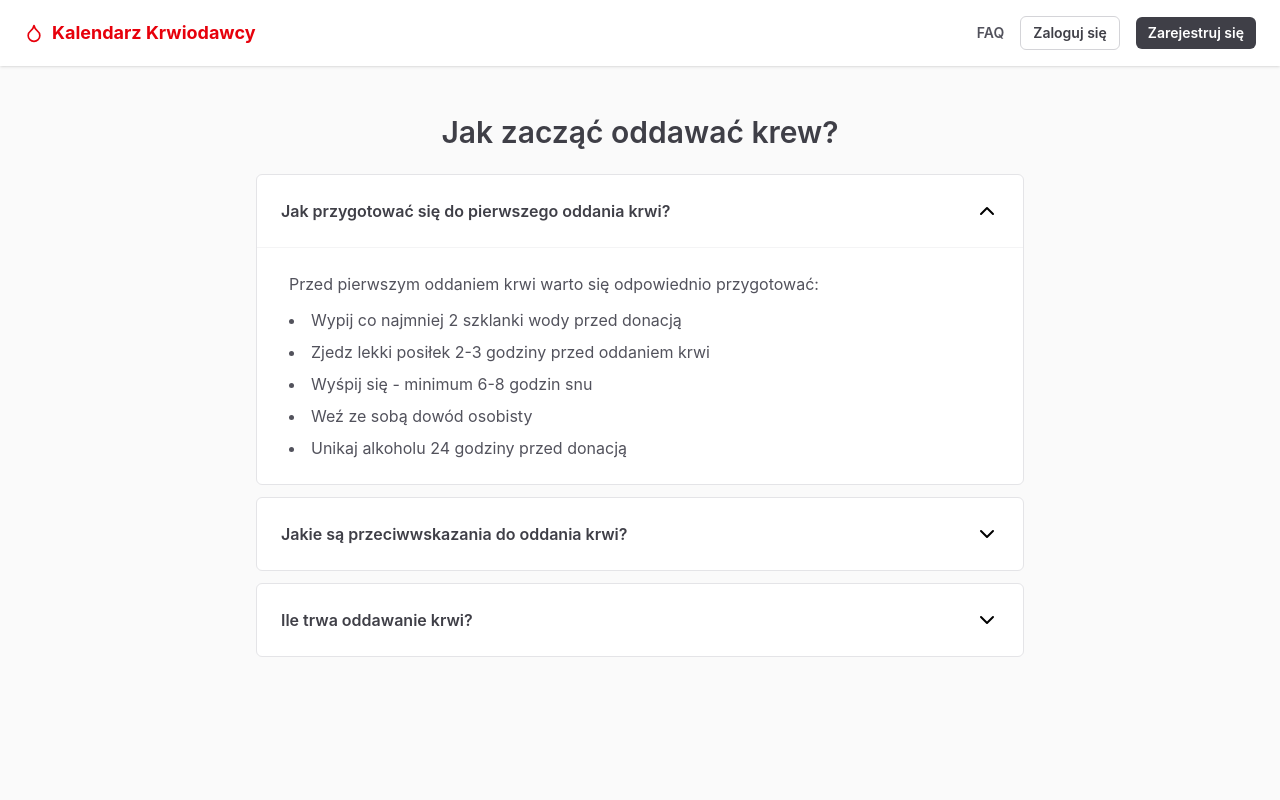
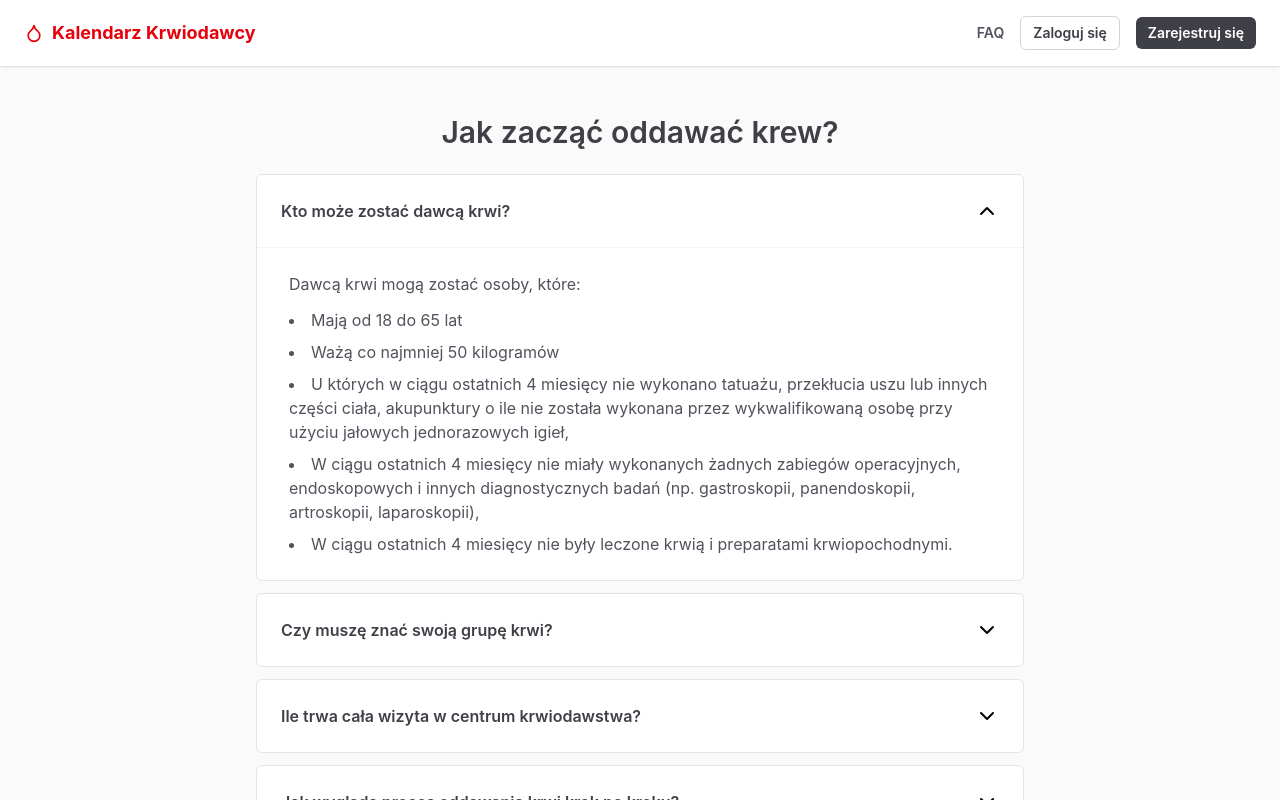
Before and after one commit to JuncProgramming/kalendarz-krwiodawcy, a React (Vite) app: page /faq in a window 1280 px wide. Both pictures are taken after a click on the button 987 px from the left and 211 px from the top of the page. Shown: the top 800 px of the page. Built offline with nearby package versions, Linux system fonts and the light colour scheme.

Commit message:
Add proper data for the FAQ page

```diff
--- a/src/data/faqData.tsx
+++ b/src/data/faqData.tsx
@@ -1,38 +1,243 @@
 export const faqData = [
   {
     id: 1,
-    question: 'Jak przygotować się do pierwszego oddania krwi?',
+    question: 'Kto może zostać dawcą krwi?',
     answer: (
       <>
-        <p>Przed pierwszym oddaniem krwi warto się odpowiednio przygotować:</p>
+        <p>Dawcą krwi mogą zostać osoby, które:</p>
         <ul className="list-disc list-inside space-y-2 mt-3">
-          <li>Wypij co najmniej 2 szklanki wody przed donacją</li>
-          <li>Zjedz lekki posiłek 2-3 godziny przed oddaniem krwi</li>
-          <li>Wyśpij się - minimum 6-8 godzin snu</li>
-          <li>Weź ze sobą dowód osobisty</li>
-          <li>Unikaj alkoholu 24 godziny przed donacją</li>
+          <li>Mają od 18 do 65 lat</li>
+          <li>Ważą co najmniej 50 kilogramów</li>
+          <li>
+            U których w ciągu ostatnich 4 miesięcy nie wykonano tatuażu,
+            przekłucia uszu lub innych części ciała, akupunktury o ile nie
+            została wykonana przez wykwalifikowaną osobę przy użyciu jałowych
+            jednorazowych igieł,
+          </li>
+          <li>
+            W ciągu ostatnich 4 miesięcy nie miały wykonanych żadnych zabiegów
+            operacyjnych, endoskopowych i innych diagnostycznych badań (np.
+            gastroskopii, panendoskopii, artroskopii, laparoskopii),
+          </li>
+          <li>
+            W ciągu ostatnich 4 miesięcy nie były leczone krwią i preparatami
+            krwiopochodnymi.
+          </li>
         </ul>
       </>
     ),
   },
   {
     id: 2,
-    question: 'Jakie są przeciwwskazania do oddania krwi?',
+    question: 'Czy muszę znać swoją grupę krwi?',
     answer: (
       <p>
-        Lista przeciwwskazań jest długa i obejmuje m.in. aktywne infekcje,
-        niedawne tatuaże, oraz niektóre choroby przewlekłe.
+        Nie, absolutnie <strong> nie musisz</strong>. Twoja grupa krwi zostanie
+        dokładnie zbadana i oznaczona w ośrodku dokonującym pobrania.
       </p>
     ),
   },
   {
     id: 3,
-    question: 'Ile trwa oddawanie krwi?',
+    question: 'Ile trwa cała wizyta w centrum krwiodawstwa?',
     answer: (
-      <p>
-        Samo pobranie krwi pełnej trwa zwykle od 5 do 10 minut. Cała wizyta,
-        wraz z rejestracją i badaniem, zajmuje około 45-60 minut.
-      </p>
+      <>
+        <p>Samo pobranie krwi pełnej trwa zwykle od 5 do 10 minut.</p>
+        <p className="mt-2">
+          Musisz jednak pamiętać o tym, żeby doliczyć czas na cały proces:
+          rejestrację, wypełnienie ankiety, badanie wstępne, wywiad lekarski
+          oraz odpoczynek po donacji.
+        </p>
+        <p className="mt-2">
+          Realistycznie, na całą wizytę warto zarezerwować sobie{' '}
+          <strong>około 45-60 minut</strong>.
+        </p>
+      </>
+    ),
+  },
+  {
+    id: 4,
+    question: 'Jak wygląda proces oddawania krwi krok po kroku?',
+    answer: (
+      <>
+        <p>Proces jest bardzo prosty i przebiega w kilku etapach:</p>
+        <ol className="list-decimal list-inside space-y-2 mt-3">
+          {' '}
+          <li>
+            {' '}
+            <strong>Szatnia:</strong> Pozostawienie odzieży wierzchniej w
+            wyznaczonym miejscu.{' '}
+          </li>{' '}
+          <li>
+            {' '}
+            <strong>Rejestracja:</strong> Weryfikacja danych osobowych dawcy na
+            podstawie dokumentu tożsamości.{' '}
+          </li>{' '}
+          <li>
+            {' '}
+            <strong>Ankieta:</strong> Wypełnienie kwestionariusza wywiadu
+            epidemiologicznego i ankiety dotyczącej stanu zdrowia.{' '}
+          </li>{' '}
+          <li>
+            {' '}
+            <strong>Badanie wstępne:</strong> Przeprowadzenie standardowego
+            pobrania próbki krwi w celu dokonania analizy laboratoryjnej i oceny
+            jej zdatności do donacji.{' '}
+          </li>{' '}
+          <li>
+            {' '}
+            <strong>Kwalifikacja lekarska:</strong> Przeprowadzenie wywiadu
+            medycznego przez lekarza, pomiar ciśnienia tętniczego i ostateczna
+            kwalifikacja do oddania krwi.{' '}
+          </li>{' '}
+          <li>
+            {' '}
+            <strong>Donacja:</strong> Samodzielna dezynfekcja skóry w zgięciu
+            łokciowym, następnie zajęcie miejsca na fotelu donacyjnym i pobranie
+            jednostki krwi (450 ml) w czasie około 5-10 minut.{' '}
+          </li>{' '}
+          <li>
+            {' '}
+            <strong>Odpoczynek:</strong> Zalecany co najmniej 15-minutowy
+            odpoczynek po donacji, odbiór posiłku regeneracyjnego oraz (na
+            życzenie) wydanie zaświadczenia usprawiedliwiającego nieobecność w
+            pracy lub placówce edukacyjnej.{' '}
+          </li>{' '}
+        </ol>
+      </>
+    ),
+  },
+  {
+    id: 5,
+    question: 'Czy oddawanie krwi jest bolesne?',
+    answer: (
+      <>
+        <p>
+          Jedyny odczuwalny moment to krótkotrwały dyskomfort przy wprowadzaniu
+          igły, który jest porównywalny ze standardowym pobraniem krwi do badań
+          laboratoryjnych. Właściwy proces donacji jest już całkowicie
+          bezbolesny.
+        </p>
+      </>
+    ),
+  },
+  {
+    id: 6,
+    question: 'Czy mogę się czymś zarazić? Czy sprzęt jest sterylny?',
+    answer: (
+      <>
+        <p>
+          <strong>Nie ma absolutnie żadnej możliwości zarażenia się.</strong>
+        </p>
+        <p className="mt-2">
+          Cały sprzęt używany do pobierania krwi (igły, pojemniki, przewody)
+          jest <strong>sterylny i jednorazowego użytku</strong>. Zestaw jest
+          otwierany przy Tobie i utylizowany natychmiast po zakończeniu donacji.
+        </p>
+        <p className="mt-2">Oddawanie krwi jest w 100% bezpieczne dla dawcy.</p>
+      </>
+    ),
+  },
+  {
+    id: 7,
+    question: 'Komu przysługuje tytuł Honorowego Dawcy Krwi?',
+    answer: (
+      <>
+        <p>
+          "Honorowy Dawca Krwi" to tytuł, który przysługuje każdej osobie, która
+          przynajmniej raz dobrowolnie i bezpłatnie oddała krew lub jej
+          składniki.
+        </p>
+      </>
+    ),
+  },
+
+  {
+    id: 8,
+    question: 'Komu przysługuje tytuł Zasłużonego Honorowego Dawcy Krwi?',
+    answer: (
+      <>
+        <p>
+          "Zasłużony Honorowy Dawca Krwi" to tytuł nadawany przez Polski
+          Czerwony Krzyż jako najwyższa forma uznania dla osób, które regularnie
+          i przez długi czas oddają krew. Jest to tytuł wielostopniowy, zależny
+          od łącznej objętości oddanej krwi (lub jej składników w przeliczeniu).
+        </p>
+        <h3 className="font-semibold mt-3 mb-1">Stopnie tytułu ZHDK:</h3>
+        <ul className="list-disc list-inside space-y-1">
+          <li>
+            <strong>III stopnia:</strong> 5 litrów (Kobiety) / 6 litrów
+            (Mężczyźni)
+          </li>
+          <li>
+            <strong>II stopnia:</strong> 10 litrów (Kobiety) / 12 litrów
+            (Mężczyźni)
+          </li>
+          <li>
+            <strong>I stopnia:</strong> 15 litrów (Kobiety) / 18 litrów
+            (Mężczyźni)
+          </li>
+        </ul>
+      </>
+    ),
+  },
+  {
+    id: 9,
+    question: 'Co przysługuje mi po oddaniu krwi?',
+    answer: (
+      <>
+        <p>Po donacji dawcy przysługuje:</p>
+        <ul className="list-disc list-inside space-y-2 mt-3">
+          <li>
+            Tytuł „Honorowego Dawcy Krwi” oraz legitymacja „Honorowego Dawcy
+            Krwi” wydana przez jednostkę organizacyjną publicznej służby krwi, w
+            której dawca krwi oddał krew pełną lub jej składniki.
+          </li>
+          <li>Posiłek regeneracyjny o wartości 4500 kcal</li>
+          <li>
+            Zwolnienie od pracy oraz zwolnienie od wykonywania czynności
+            służbowych w dniu, w którym oddaje krew, oraz w dniu następnym
+          </li>
+          <li>
+            Ulga podatkowa z tytułu darowizn przekazanych na cele krwiodawstwa.
+          </li>
+          <li>Zwrot kosztów dojazdu do najbliższego punktu poboru krwi.</li>
+          <li>Bezpłatne wyniki badań laboratoryjnych.</li>
+          <li>Karta identyfikacyjna grupy krwi (KrewKarta).</li>
+        </ul>
+      </>
+    ),
+  },
+  {
+    id: 10,
+    question: 'Jakie są przywileje dla Zasłużonych Honorowych Dawców Krwi?',
+    answer: (
+      <>
+        <p className="mt-2">
+          Zostanie ZHDK wiąże się z następującymi przywilejami:
+        </p>
+        <ul className="list-disc list-inside space-y-2 mt-3">
+          <li>
+            korzystanie z usług farmaceutycznych udzielanych w aptekach poza
+            kolejnością.
+          </li>
+          <li>
+            Korzystanie ze świadczeń opieki zdrowotnej poza kolejnością, które
+            co do zasady powinny zostać udzielone w dniu zgłoszenia,
+          </li>
+          <li>
+            Bezpłatne (do wysokości limitu finansowania) zaopatrzenie w leki
+            objęte wykazem leków refundowanych oraz wykazem leków, które można
+            stosować w związku z oddawaniem krwi (preparaty witaminowe, kwasu
+            foliowego i żelaza) - na podstawie recepty i po okazaniu legitymacji
+            Zasłużonego Honorowego Dawcy Krwi,
+          </li>
+          <li>
+            Bezpłatne (lub ulgowe) przejazdy komunikacją miejską (w zależności
+            od miasta).
+          </li>
+        </ul>
+      </>
     ),
   },
 ];
```
